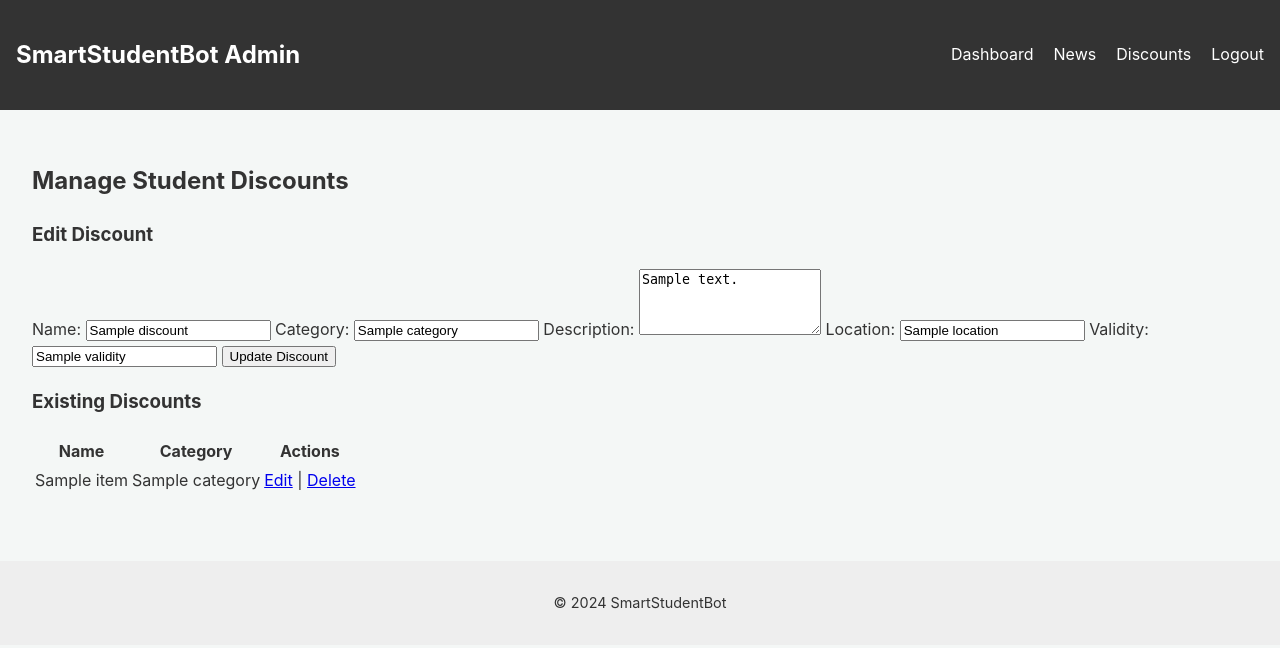
After one commit to wirangar/fainal-smart-perugia-bot, a Python web app: template smartstudentbot/admin_web/templates/discounts.html in a window 1280 px wide. The commit adds this page. Shown: the top 648 px of the page. Run offline with Jinja, Linux system fonts and the light colour scheme; the template is opened without the code that fills it: most values are stand-ins (such as "Sample title", 1, 10 or a date in 2020).

```diff
--- a/smartstudentbot/admin_web/templates/base.html
+++ b/smartstudentbot/admin_web/templates/base.html
@@ -12,6 +12,7 @@
         <ul>
             <li><a href="/admin/dashboard">Dashboard</a></li>
             <li><a href="/admin/news">News</a></li>
+            <li><a href="/admin/discounts">Discounts</a></li>
             <!-- Add other links here as features are added -->
             <li><a href="/admin/logout">Logout</a></li>
         </ul>
--- /dev/null
+++ b/smartstudentbot/admin_web/templates/discounts.html
@@ -0,0 +1,56 @@
+{% extends "base.html" %}
+
+{% block title %}Manage Discounts - Admin Panel{% endblock %}
+
+{% block content %}
+    <h2>Manage Student Discounts</h2>
+
+    <div class="form-container">
+        <h3>{% if discount %}Edit Discount{% else %}Add New Discount{% endif %}</h3>
+        <form action="/admin/discounts/add" method="post">
+            <input type="hidden" name="discount_id" value="{{ discount.id if discount else '' }}">
+
+            <label for="name">Name:</label>
+            <input type="text" id="name" name="name" value="{{ discount.name if discount else '' }}" required>
+
+            <label for="category">Category:</label>
+            <input type="text" id="category" name="category" value="{{ discount.category if discount else '' }}" required>
+
+            <label for="description">Description:</label>
+            <textarea id="description" name="description" rows="4" required>{{ discount.description if discount else '' }}</textarea>
+
+            <label for="location">Location:</label>
+            <input type="text" id="location" name="location" value="{{ discount.location if discount else '' }}">
+
+            <label for="validity">Validity:</label>
+            <input type="text" id="validity" name="validity" value="{{ discount.validity if discount else '' }}">
+
+            <button type="submit">{% if discount %}Update Discount{% else %}Add Discount{% endif %}</button>
+        </form>
+    </div>
+
+    <div class="list-container">
+        <h3>Existing Discounts</h3>
+        <table>
+            <thead>
+                <tr>
+                    <th>Name</th>
+                    <th>Category</th>
+                    <th>Actions</th>
+                </tr>
+            </thead>
+            <tbody>
+                {% for item in discount_list %}
+                <tr>
+                    <td>{{ item.name }}</td>
+                    <td>{{ item.category }}</td>
+                    <td>
+                        <a href="/admin/discounts/edit/{{ item.id }}">Edit</a> |
+                        <a href="/admin/discounts/delete/{{ item.id }}" onclick="return confirm('Are you sure?')">Delete</a>
+                    </td>
+                </tr>
+                {% endfor %}
+            </tbody>
+        </table>
+    </div>
+{% endblock %}
```
Also changed, not shown: smartstudentbot/admin_web/routes.py (+66 -1 lines).
